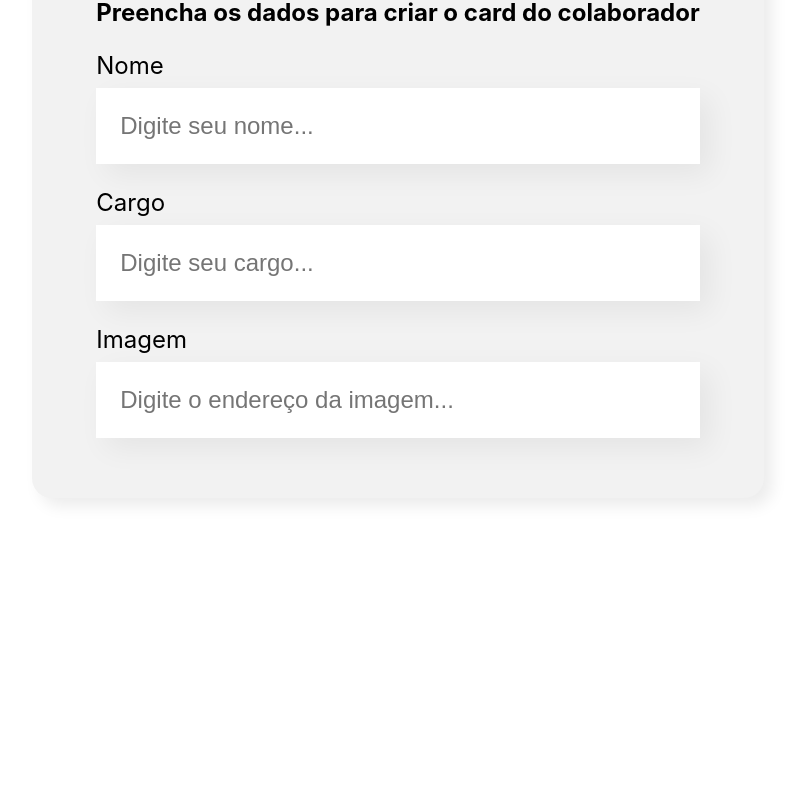
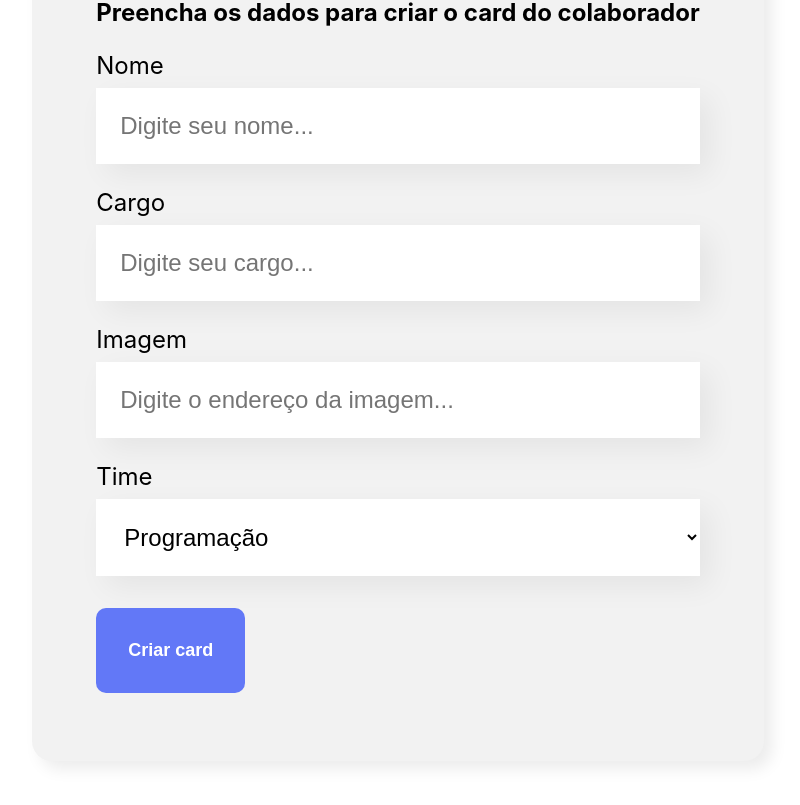
Before and after one commit to Nick-Rodrigues/organo, a React (Create React App) app: page / in a window 1280 px wide. Shown: the part 636-1441 px from the top of the page, without its empty margins (242-1042 px from the left). Before the commit the page ends 1214 px from the top, so only its background shows below. Built offline with nearby package versions, Linux system fonts and the light colour scheme.

Commit message:
Finalização do formulário estilizado.

```diff
--- /dev/null
+++ b/src/components/Botao/Botao.css
@@ -0,0 +1,15 @@
+.botao {
+    background-color: #6278f7;
+    border-radius: 10px;
+    font-weight: 700;
+    font-size: 18px;
+    padding: 32px;
+    border: none;
+    cursor: pointer;
+    color: #fff;
+    margin: 32px 0;
+}
+
+.botao:hover {
+    color: #95ffd4;
+}
--- /dev/null
+++ b/src/components/Botao/index.js
@@ -0,0 +1,9 @@
+import './Botao.css'
+
+const Botao = (props) => {
+    return ( <button className='botao'>{props.children}</button>
+
+    )
+}
+
+export default Botao
--- a/src/components/CampoTexto/index.js
+++ b/src/components/CampoTexto/index.js
@@ -5,7 +5,7 @@
     return (
         <div className="campo-texto">
             <label>{props.label}</label>
-            <input placeholder={`${props.placeholder}...`}/>
+            <input required={props.obrigatorio} placeholder={`${props.placeholder}...`}/>
         </div>
     )
 }
--- a/src/components/Formulario/index.js
+++ b/src/components/Formulario/index.js
@@ -1,14 +1,36 @@
+import Botao from '../Botao'
 import CampoTexto from '../CampoTexto'
+import ListaSuspensa from '../ListaSuspensa'
 import './Formulario.css'
 
 const Formulario = () => {
+
+    const times = [
+        'Programação',
+        'Front-end',
+        'Data Science',
+        'Devops',
+        'UX e Design',
+        'Mobile',
+        'Inovação e Gestão'
+    ]
+
+    const aoSalvar = (evento) =>{
+        evento.preventDefault()
+        console.log('Form foi submetido')
+    }
+
     return(
         <section className='formulario'>
-            <form>
+            <form onSubmit={aoSalvar}>
                 <h2>Preencha os dados para criar o card do colaborador</h2>
-                <CampoTexto label="Nome" placeholder="Digite seu nome"/>
-                <CampoTexto label="Cargo" placeholder="Digite seu cargo"/>
-                <CampoTexto label="Imagem" placeholder="Digite o endereço da imagem"/>
+                <CampoTexto obrigatorio={true} label="Nome" placeholder="Digite seu nome"/>
+                <CampoTexto obrigatorio={true} label="Cargo" placeholder="Digite seu cargo"/>
+                <CampoTexto  label="Imagem" placeholder="Digite o endereço da imagem"/>
+                <ListaSuspensa obrigatorio={true} label="Time" itens={times}/>
+                <Botao>
+                    Criar card
+                </Botao>
             </form>
         </section>
     )
--- /dev/null
+++ b/src/components/ListaSuspensa/ListaSuspensa.css
@@ -0,0 +1,15 @@
+.lista-suspensa label {
+    display: block;
+    margin-bottom: 8px;
+    font-size: 24px;
+}
+
+.lista-suspensa select {
+    background-color: #fff;
+    box-shadow: 10px 10px 30px rgba(0, 0, 0, 0.06);
+    width: 100%;
+    border: none;
+    font-size: 24px;
+    padding: 24px;
+    box-sizing: border-box;
+}
--- /dev/null
+++ b/src/components/ListaSuspensa/index.js
@@ -0,0 +1,14 @@
+import './ListaSuspensa.css'
+
+const ListaSuspensa = (props) => {
+    return (
+        <div className='lista-suspensa'>
+            <label>{props.label}</label>
+            <select required={props.required}>
+                {props.itens.map(item => <option key={item}>{item}</option>) }
+            </select>
+        </div>
+    )
+}
+
+export default ListaSuspensa
```
